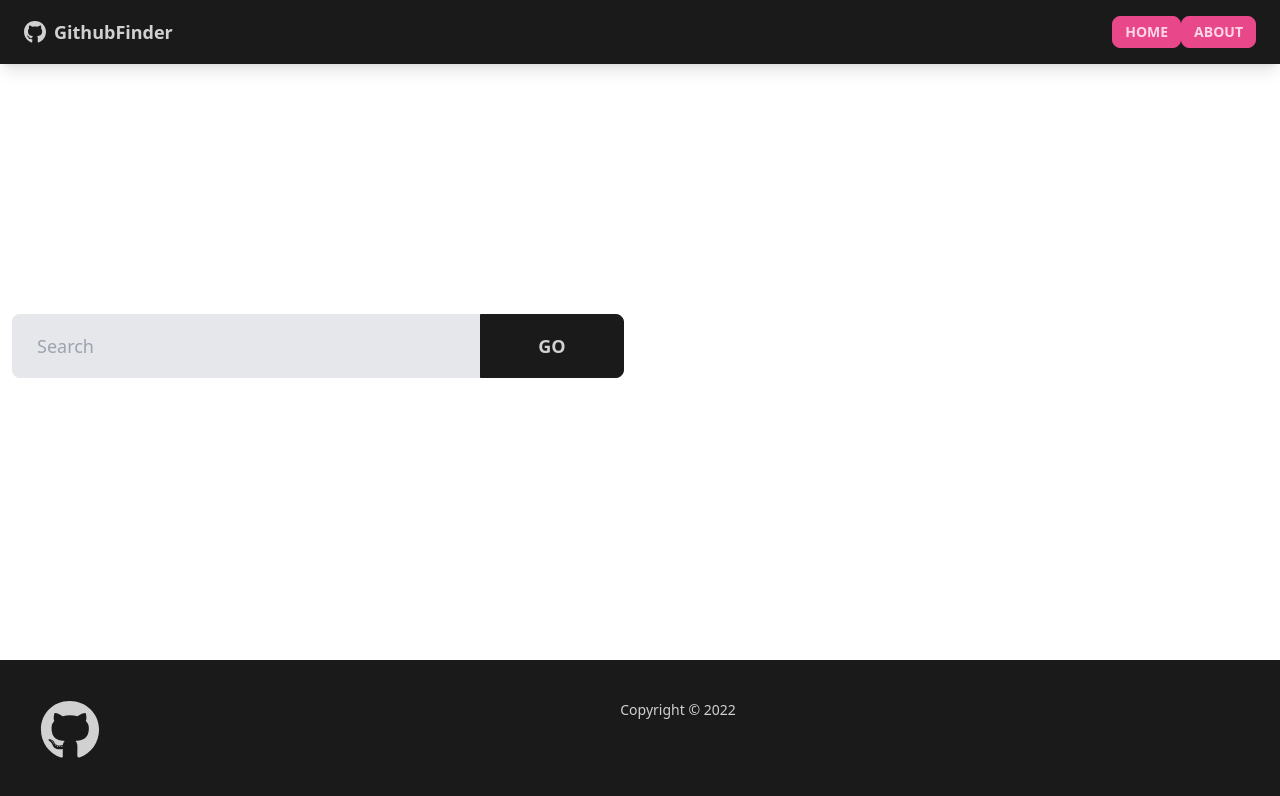
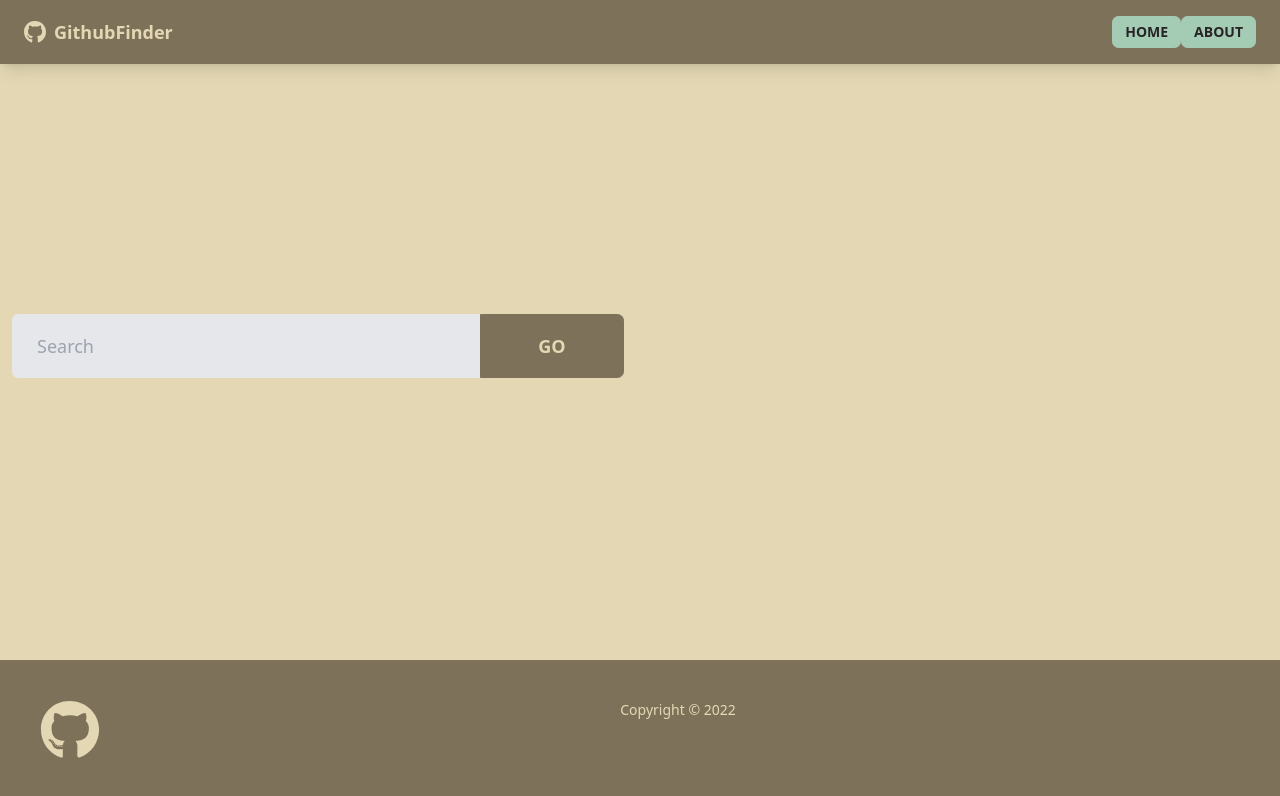
Before and after one commit to aperture/github-finder, a React (Create React App) app: page / in a window 1280 px wide. Shown: the top 796 px of the page. Built offline with nearby package versions, Linux system fonts and the light colour scheme.

Commit message:
change theme back to retro

```diff
--- a/tailwind.config.js
+++ b/tailwind.config.js
@@ -7,7 +7,7 @@ module.exports = {
   plugins: [require('daisyui')],
   daisyui: {
     styled: true,
-    themes: ['cmyk'],
+    themes: ['retro'],
     base: true,
     utils: true,
     logs: true,
```
